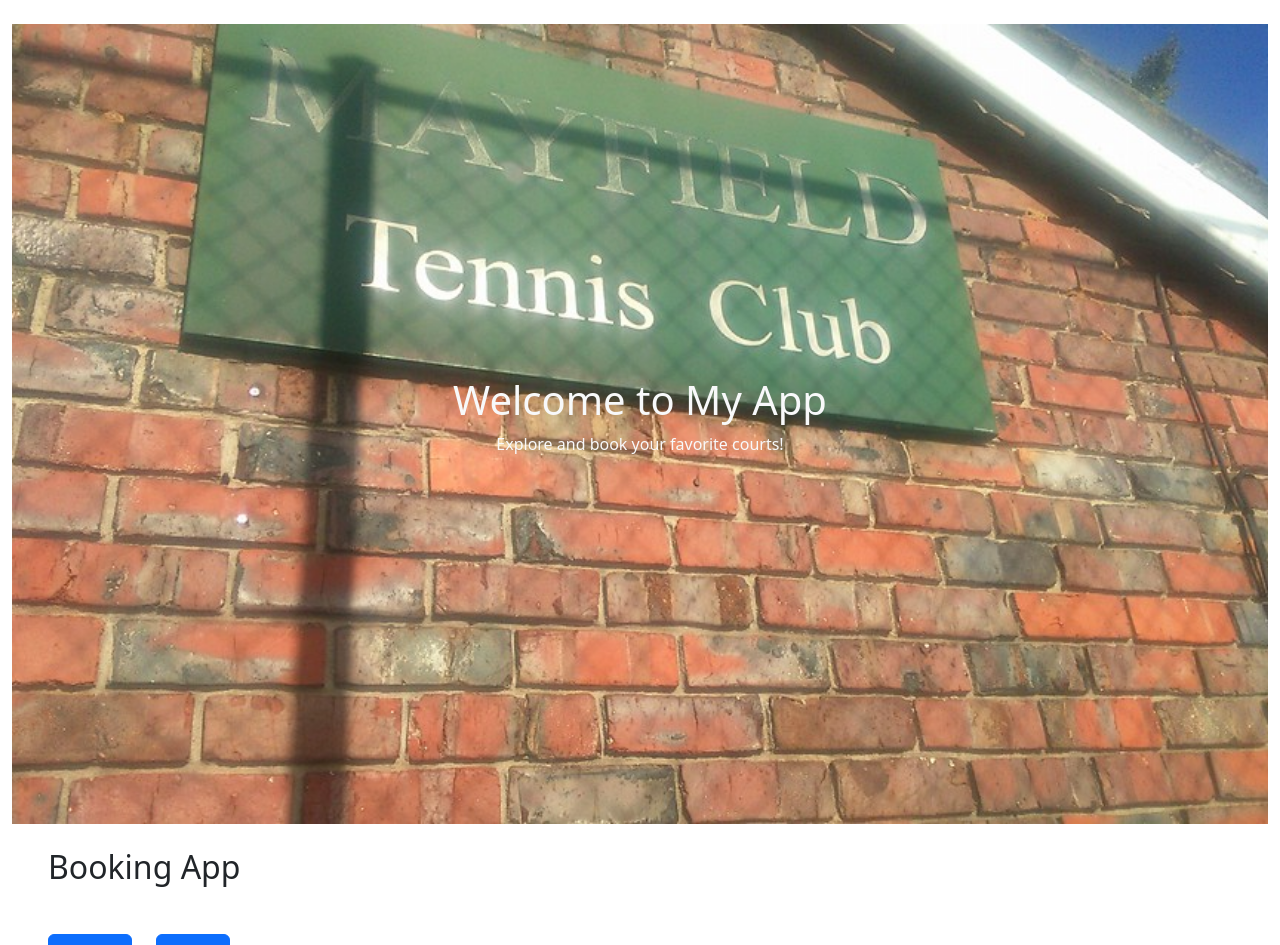
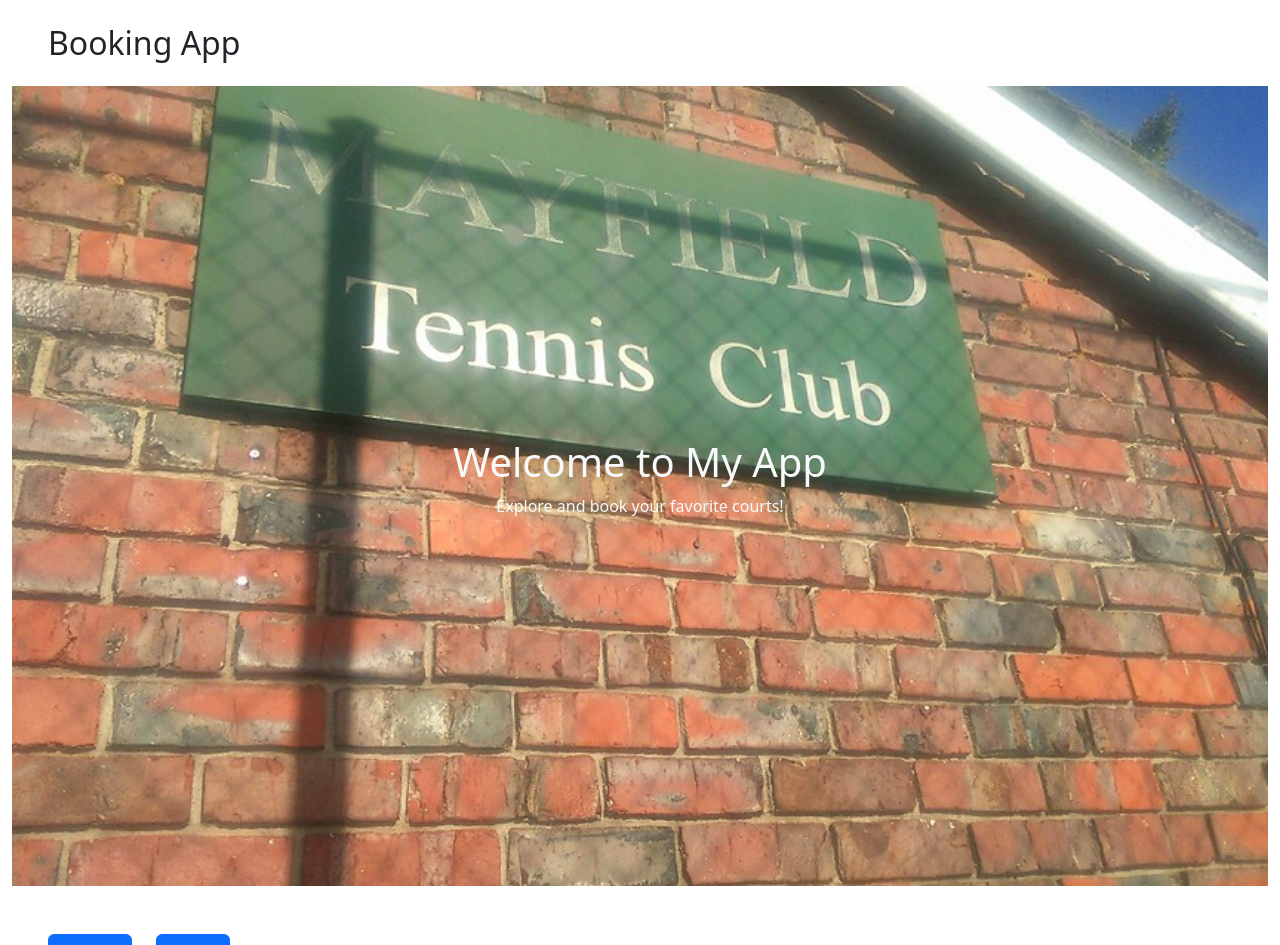
Before and after one commit to DouglasVDM/court-booking-app, a React (Vite) app: page / in a window 1280 px wide. Shown: the top 945 px of the page. Built offline with nearby package versions, Linux system fonts and the light colour scheme; no server answers.

Commit message:
Update HomePage.jsx

```diff
--- a/src/pages/HomePage.jsx
+++ b/src/pages/HomePage.jsx
@@ -4,8 +4,8 @@
 
 const HomePage = () => (
   <PageLayout>
+    <Auth0Features />
     <HeroBanner />
-    <Auth0Features />
   </PageLayout>
 );
 
```
